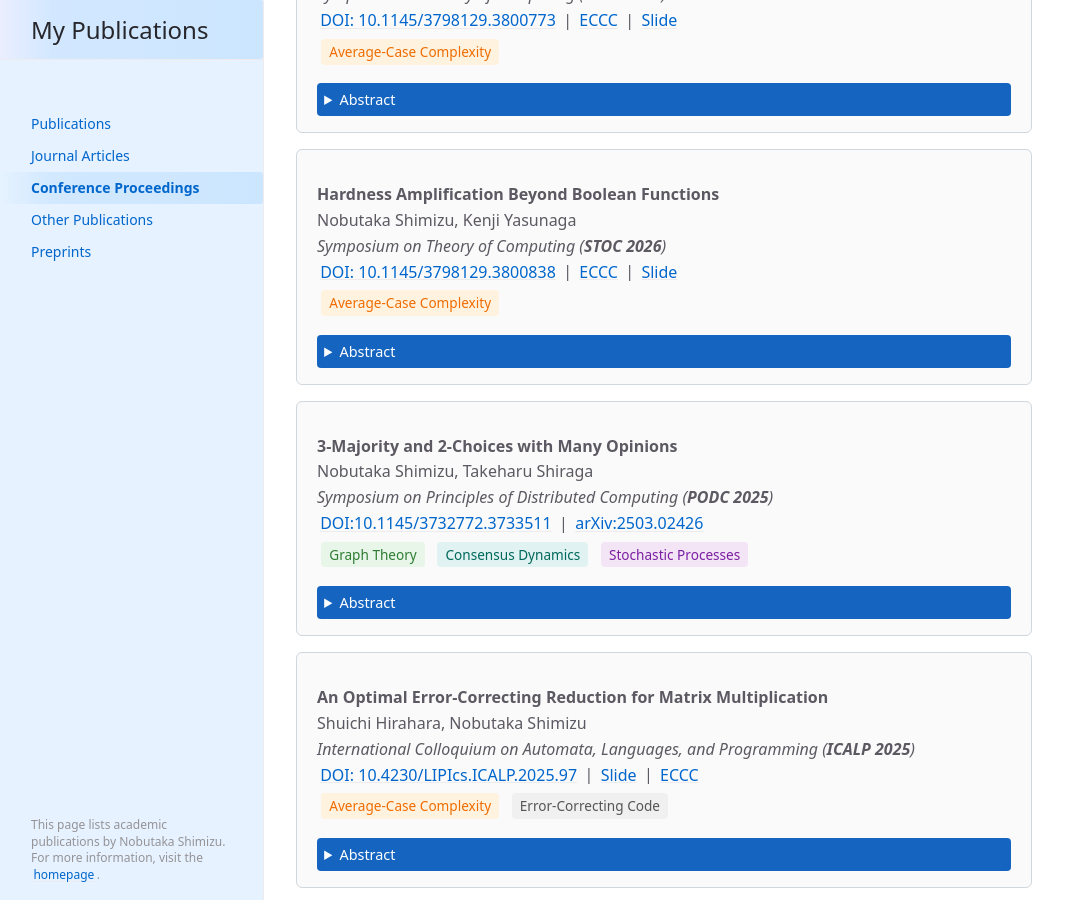
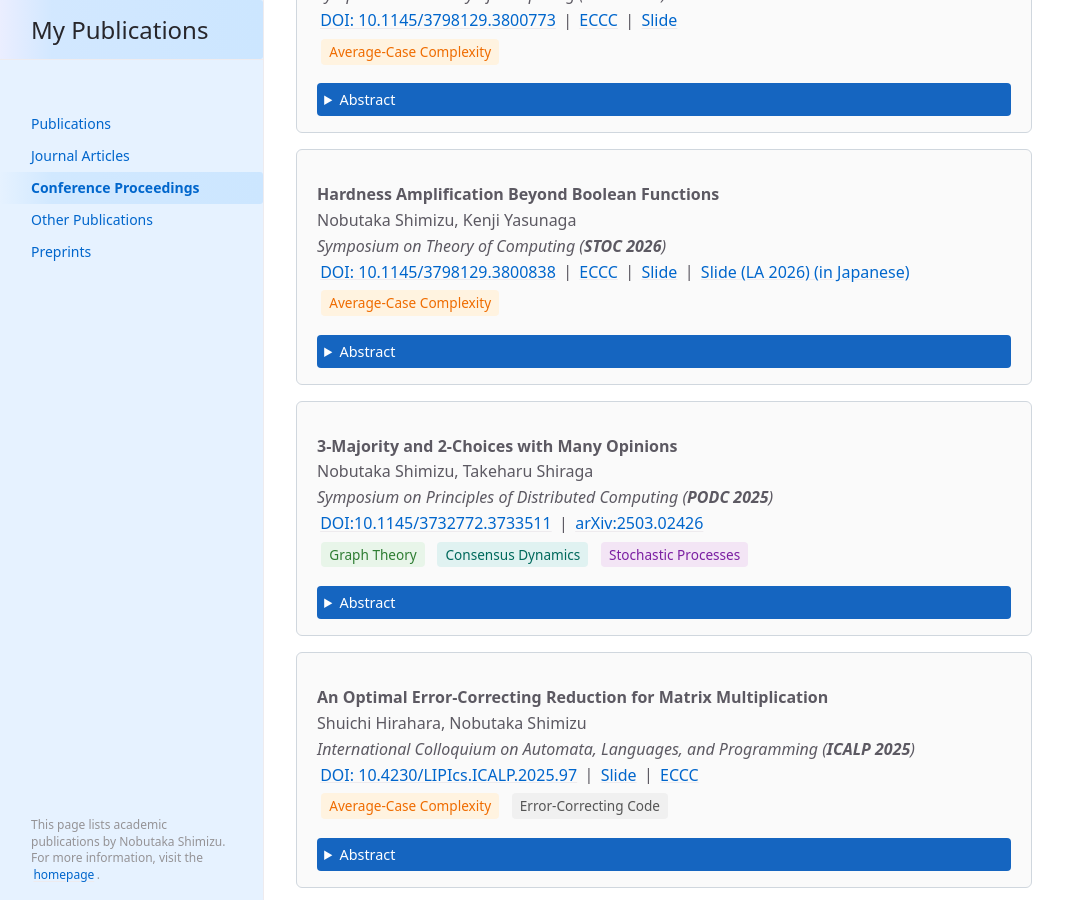
Before and after one commit to NobutakaShimizu/mypapers, a Jekyll site: the page built from docs/conference.md, in a window 1280 px wide and 900 px high, scrolled down 1046 px. Shown: the whole window, without its empty margins (0-1065 px from the left). Built offline with Jekyll 4.4.1, drawn with Linux system fonts in a browser that asks for light colours; cached includes are drawn as plain includes.

Commit message:
Link public Japanese LA 2026 hardness-amplification slides
Sources: https://sites.google.com/view/nobutaka-shimizu/talks
https://github.com/NobutakaShimizu/LA26s/blob/main/slides.md
https://nobutakashimizu.github.io/LA26s/
Verified title, authors and DOI; use working deck root and label Japanese.

```diff
--- a/docs/conference.md
+++ b/docs/conference.md
@@ -101,7 +101,7 @@ nav_order: 3
   Nobutaka Shimizu, Kenji Yasunaga<br>
   *Symposium on Theory of Computing (**STOC 2026**)*<br>
   [DOI: 10.1145/3798129.3800838](https://dl.acm.org/doi/10.1145/3798129.3800838) |
-  [ECCC](https://eccc.weizmann.ac.il/report/2026/038/) | [Slide](https://nobutakashimizu.github.io/STOC26_Fp/1) <br>
+  [ECCC](https://eccc.weizmann.ac.il/report/2026/038/) | [Slide](https://nobutakashimizu.github.io/STOC26_Fp/1) | [Slide (LA 2026) (in Japanese)](https://nobutakashimizu.github.io/LA26s/) <br>
   <span class="paper-tag complexity">Average-Case Complexity</span>
   <details class="paper-abstract"><summary>Abstract</summary>
   <div class="paper-abstract-body">
```
